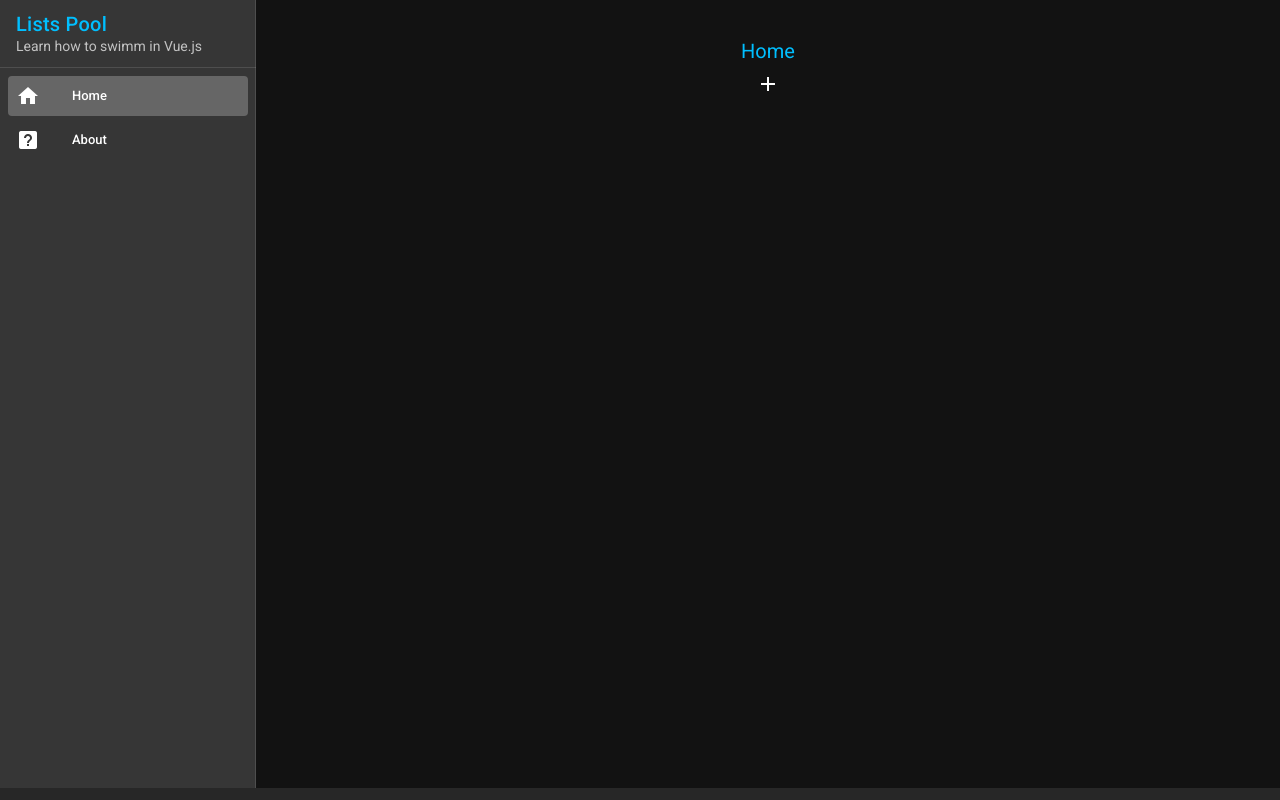
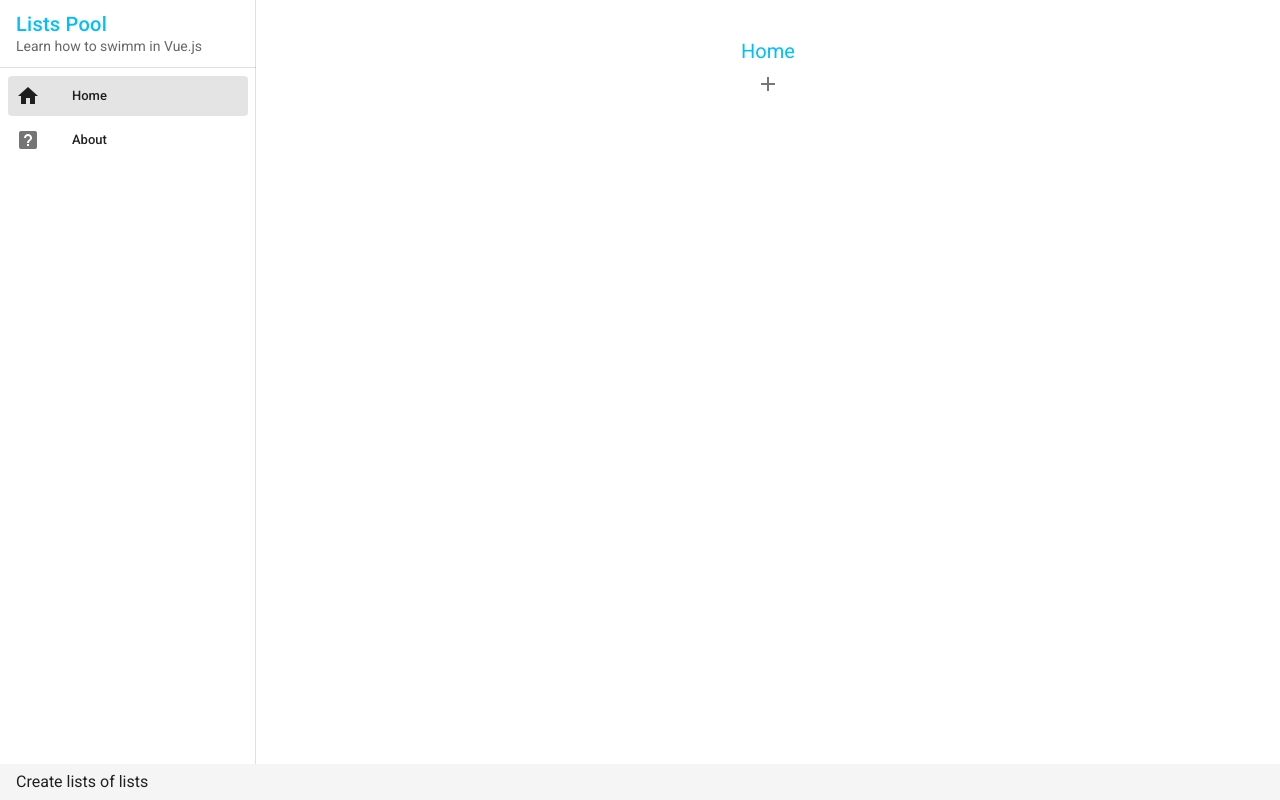
Before and after one commit to swimmio/swimm-vue, a Vue app: page / in a window 1280 px wide. Built offline with nearby package versions, Linux system fonts and the light colour scheme.

Commit message:
remove some comments

```diff
--- a/src/App.vue
+++ b/src/App.vue
@@ -1,19 +1,15 @@
 <template>
   <!-- App.vue -->
-
   <v-app>
     <navdrawer :menu-items="menuItems" />
-    <!-- Sizes your content based upon application components -->
     <v-main>
-      <!-- Provides the application the proper gutter -->
       <v-container fluid>
-        <!-- If using vue-router -->
         <router-view @updateItems="updateItems"></router-view>
       </v-container>
     </v-main>
 
     <v-footer app>
-      <!-- -->
+      Create lists of lists
     </v-footer>
   </v-app>
 </template>
--- a/src/plugins/vuetify.js
+++ b/src/plugins/vuetify.js
@@ -4,5 +4,5 @@ import Vuetify from 'vuetify/lib';
 Vue.use(Vuetify);
 
 export default new Vuetify({
-    theme: { dark: true }
+    theme: { dark: false }
 });
```
